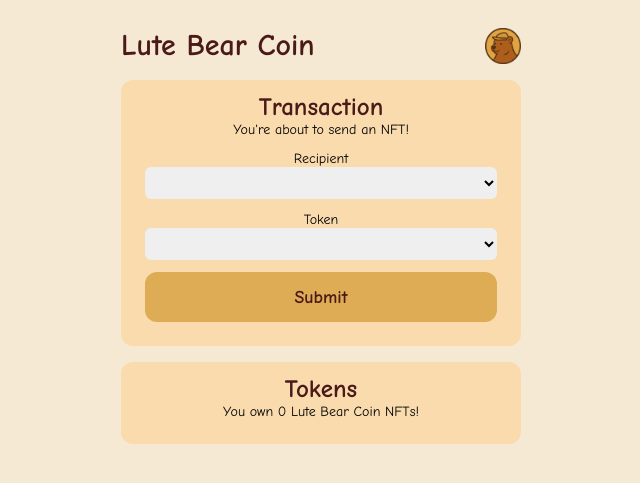
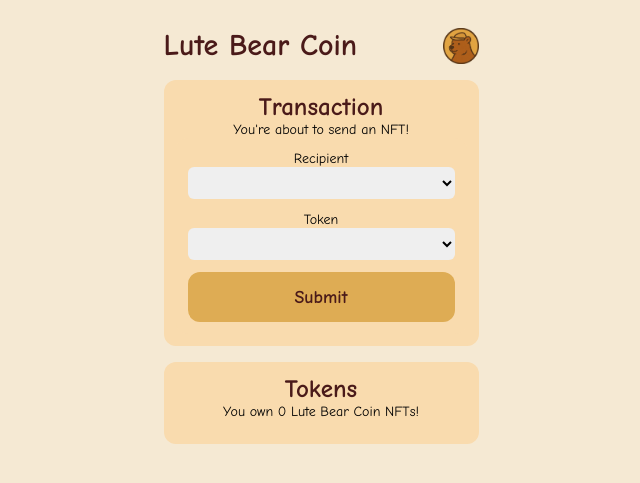
Before and after one commit to josephsamela/lutebearcoin, a Flask app: template templates/send_nft.html in a window 1280 px wide. Shown: the top 483 px of the page, without its empty margins (319-959 px from the left). Run offline with Flask 3, Linux system fonts and the light colour scheme; the template is opened without the code that fills it: most values are stand-ins (such as "Sample title", 1, 10 or a date in 2020); lists and menus that the app fills with data are empty; parts of the project's set-up code (start-up, migrations or seed data) failed here and were passed over.

Commit message:
formatting

```diff
--- a/static/style.css
+++ b/static/style.css
@@ -38,7 +38,7 @@ h4 {
 
 section {
     margin: 1em auto 1em auto;
-    max-width: 400px;
+    max-width: 315px;
     font-family: 'Comic Neue';
 }
 
@@ -140,12 +140,12 @@ p {
 
 .credit-card {
     width:100%;
-    height: 225px;
+    height: 200px;
     border-radius: 10px;
     background-color: #deac54;
     background-image:url(mascott.png);
     background-position: left;
-    background-size: 225px;
+    background-size: 200px;
     background-repeat: no-repeat;
     margin: 0px auto 0px auto
 }
@@ -160,7 +160,7 @@ p {
 }
 
 .card-text {
-    margin: 60px 0px 0px 18px;
+    margin: 45px 0px 0px 18px;
     font-size: 24px;
     font-weight: 900;
     color: #F8EEDF;
--- a/templates/send_lbc.html
+++ b/templates/send_lbc.html
@@ -1,7 +1,7 @@
 <!DOCTYPE html>
 <head>
     <meta charset="UTF-8">
-    <meta name="viewport" content="width=device-width, initial-scale=1.0">
+    <meta name="viewport" content="width=device-width, initial-scale=1, maximum-scale=1">
     <title>Wallet</title>
     <link rel="icon" type="image/x-icon" href="/static/logo.png">
     <link href="https://fonts.googleapis.com/css2?family=Comic+Neue:wght@400;700&display=swap" rel="stylesheet">
--- a/templates/send_nft.html
+++ b/templates/send_nft.html
@@ -1,7 +1,7 @@
 <!DOCTYPE html>
 <head>
     <meta charset="UTF-8">
-    <meta name="viewport" content="width=device-width, initial-scale=1.0">
+    <meta name="viewport" content="width=device-width, initial-scale=1, maximum-scale=1">
     <title>Wallet</title>
     <link rel="icon" type="image/x-icon" href="/static/logo.png">
     <link href="https://fonts.googleapis.com/css2?family=Comic+Neue:wght@400;700&display=swap" rel="stylesheet">
--- a/templates/success.html
+++ b/templates/success.html
@@ -1,7 +1,7 @@
 <!DOCTYPE html>
 <head>
     <meta charset="UTF-8">
-    <meta name="viewport" content="width=device-width, initial-scale=1.0">
+    <meta name="viewport" content="width=device-width, initial-scale=1, maximum-scale=1">
     <title>Wallet</title>
     <link rel="icon" type="image/x-icon" href="/static/logo.png">
     <link href="https://fonts.googleapis.com/css2?family=Comic+Neue:wght@400;700&display=swap" rel="stylesheet">
--- a/templates/user.html
+++ b/templates/user.html
@@ -1,7 +1,7 @@
 <!DOCTYPE html>
 <head>
     <meta charset="UTF-8">
-    <meta name="viewport" content="width=device-width, initial-scale=1.0">
+    <meta name="viewport" content="width=device-width, initial-scale=1, maximum-scale=1">
     <title>Wallet</title>
     <link rel="icon" type="image/x-icon" href="/static/logo.png">
     <link href="https://fonts.googleapis.com/css2?family=Comic+Neue:wght@400;700&display=swap" rel="stylesheet">
--- a/templates/wallet.html
+++ b/templates/wallet.html
@@ -1,7 +1,7 @@
 <!DOCTYPE html>
 <head>
     <meta charset="UTF-8">
-    <meta name="viewport" content="width=device-width, initial-scale=1.0">
+    <meta name="viewport" content="width=device-width, initial-scale=1, maximum-scale=1">
     <title>Wallet</title>
     <link rel="icon" type="image/x-icon" href="/static/logo.png">
     <link href="https://fonts.googleapis.com/css2?family=Comic+Neue:wght@400;700&display=swap" rel="stylesheet">
```
